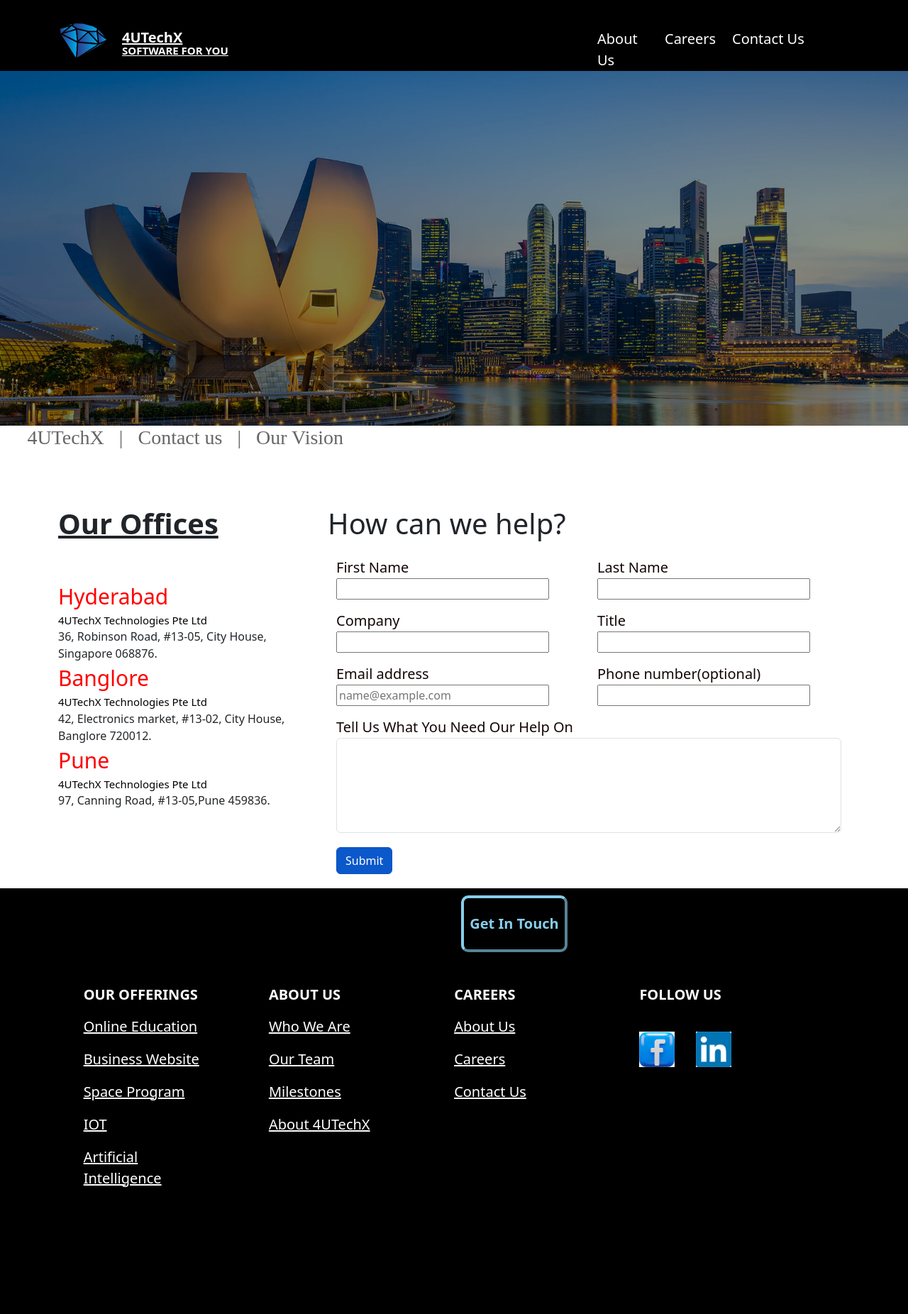
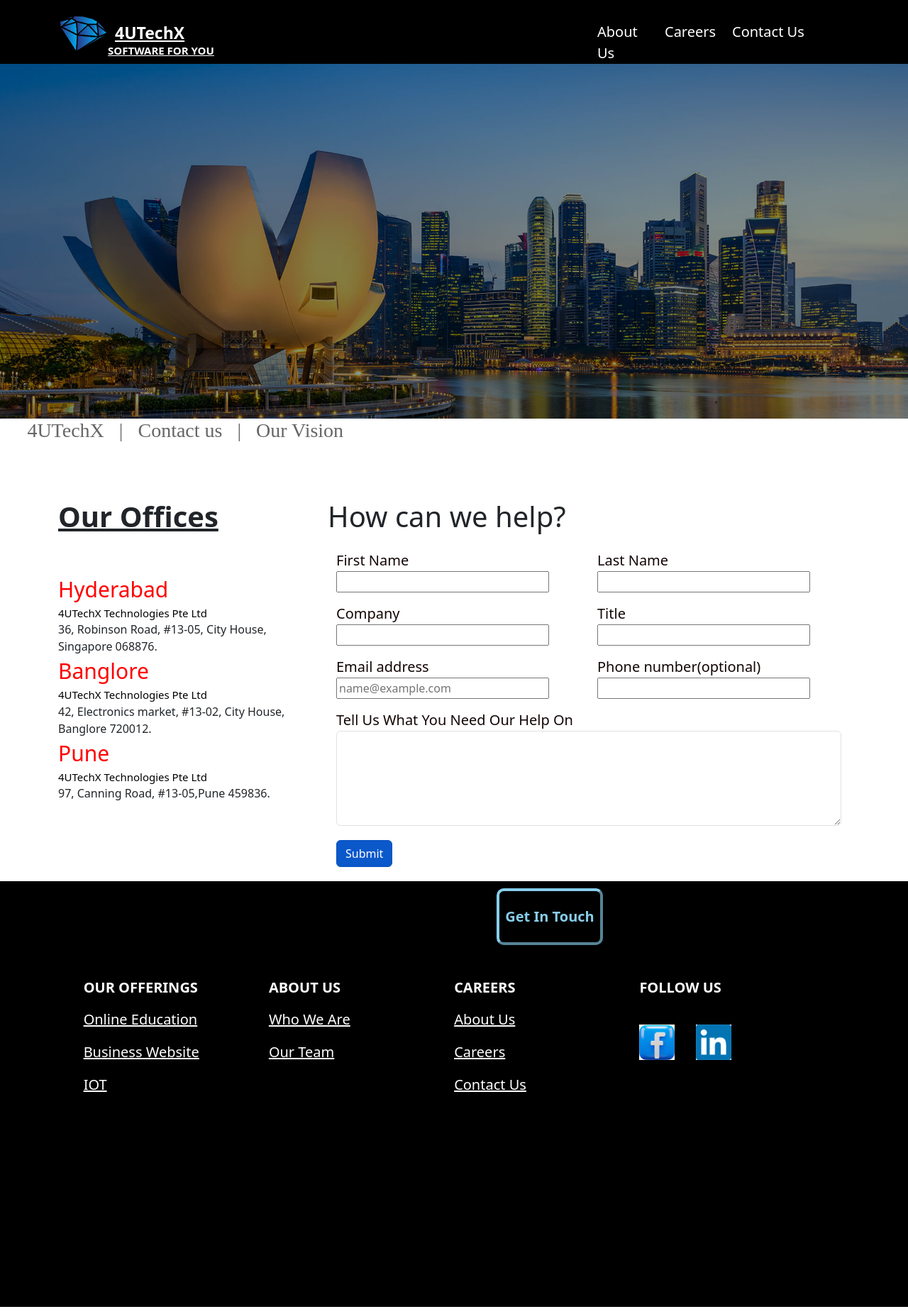
Before and after one commit to 4utechx/4UTechX, an Angular app in the folder 4UTechX/: page /contactus in a window 1280 px wide. Shown: the whole page at 71% size. Built offline with nearby package versions, Linux system fonts and the light colour scheme.

Commit message:
All Changes is done  in footer & AboutUs

```diff
--- a/4UTechX/src/app/footer/footer.component.html
+++ b/4UTechX/src/app/footer/footer.component.html
@@ -20,15 +20,8 @@
               <a href="#!" class="text-reset">Business Website</a>
             </p>
             <p>
-              <a href="#!" class="text-reset">Space Program</a>
-            </p>
-            <p>
               <a href="#!" class="text-reset">IOT</a>
             </p>
-            <p>
-              <a href="#!" class="text-reset">Artificial Intelligence</a>
-            </p>
-
           </div>
 
           <div class="col-md-2 col-lg-2 col-xl-2 mx-auto mb-4">
@@ -40,12 +33,6 @@
             </p>
             <p>
               <a href="/aboutus" class="text-reset">Our Team</a>
-            </p>
-            <p>
-              <a href="#!" class="text-reset">Milestones</a>
-            </p>
-            <p>
-              <a href="#!" class="text-reset">About 4UTechX</a>
             </p>
           </div>
           <!-- Grid column -->
--- a/4UTechX/src/app/footer/footer.component.scss
+++ b/4UTechX/src/app/footer/footer.component.scss
@@ -17,7 +17,7 @@
     background-color: black;
     color: skyblue;
     border-color: skyblue;
-    margin-left: 650px;
+    margin-left: 700px;
     margin-top: 10px;
     border-width: 4px;
 
--- a/4UTechX/src/app/navbar/navbar.component.scss
+++ b/4UTechX/src/app/navbar/navbar.component.scss
@@ -2,27 +2,29 @@
   background-color: black;
   color: white;
   font-size: 20px;
-  height: 100px;
+  height: 90px;
   padding-top: 20px;
   width: 100%;
 }
 .nav-link {
 
-   padding-top: 20px;
+   padding-top: 10px;
 
   }
 .nav-link1 {
     color: white;
-    font-size: 20px;
+    font-size: 23px;
     font-weight: bold;
+    margin-bottom: 20px;
  }
 .nav-link2 {
   font-size: 15px;
   display:block;
-  margin-top:-30px;
-  margin-left:90px;
+  margin-top:-20px;
+  margin-left:70px;
 }
 .imgStyle {
-  margin-right:20px;
+  margin-right:10px;
+  margin-top: -10px;
 
 }
```
Also changed, not shown: 4UTechX/src/assets/img/wahidImg.jpeg (deleted).
